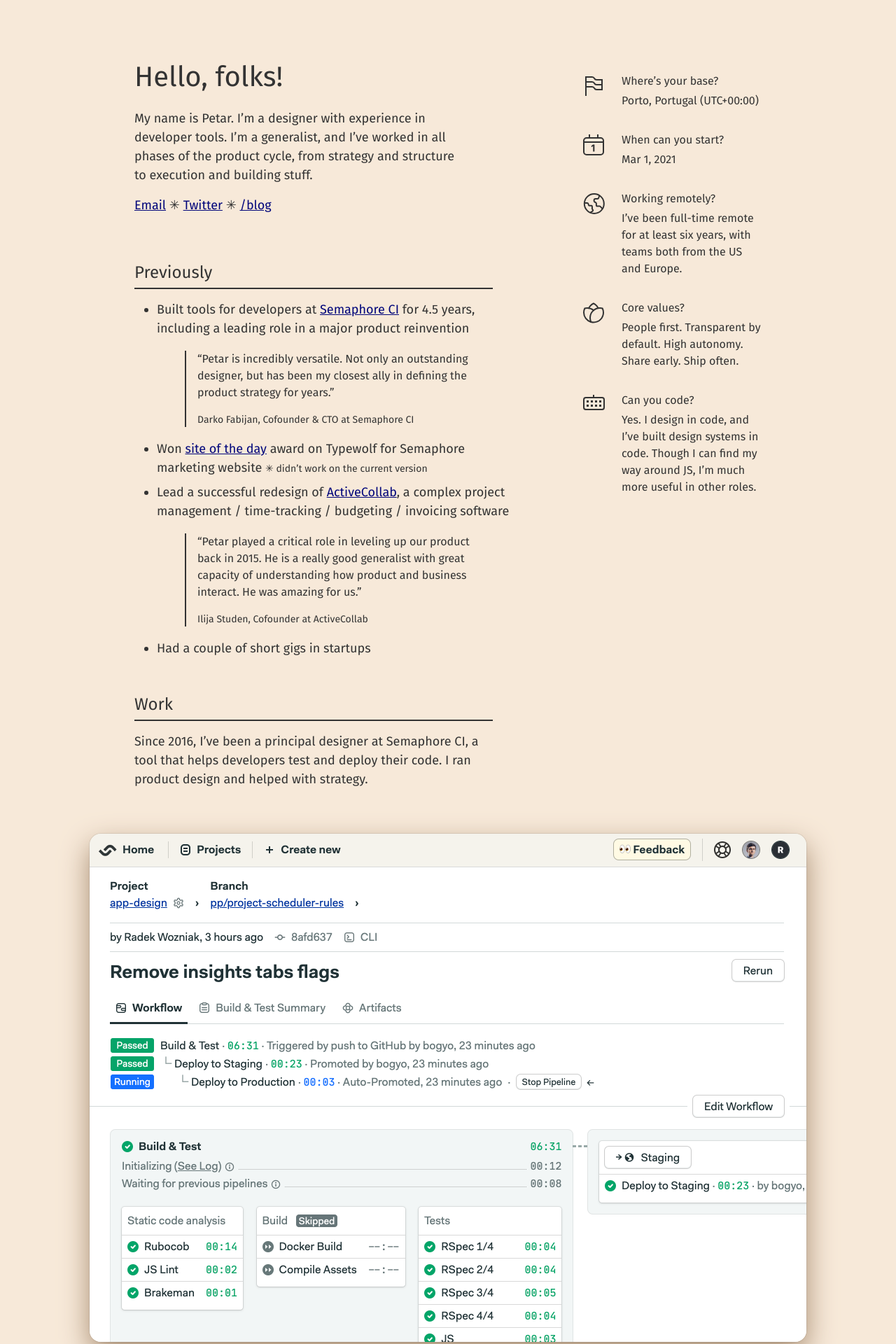
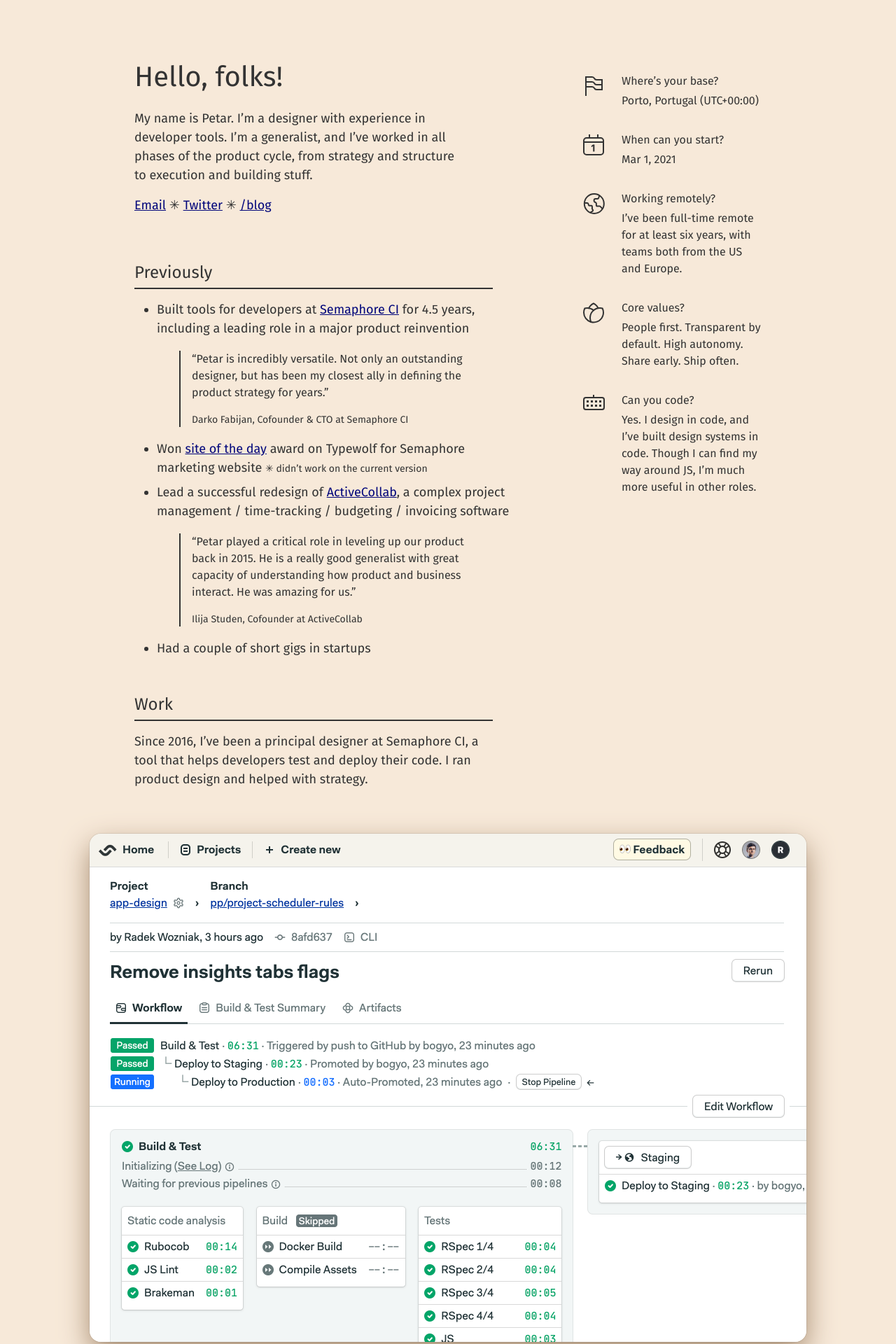
Before and after one commit to ropsii/ropsii.github.io, a Jekyll site: the page built from work.html, in a window 1280 px wide. Shown: the top 1920 px of the page at 70% size. Built offline with Jekyll 4.4.1, drawn with Linux system fonts in a browser that asks for light colours.

Commit message:
Tweak padding in testimonials

```diff
--- a/_layouts/work.html
+++ b/_layouts/work.html
@@ -47,7 +47,7 @@
                                 <h2 class="f3 f2-m normal mb2 bb bw1 pb1 mb3 mw6-m">Previously</h2>
                                 <ul class="f5 f4-m pl4 mt1 ml0 measure-m">
                                     <li class="mv2">Built tools for developers at <a href="https://semaphoreci.com">Semaphore CI</a> for 4.5 years, including a leading role in a major product reinvention
-                                        <blockquote class="bl bw1 pl3">
+                                        <blockquote class="bl bw1 pl3 ml0 ml3-ns ml4-l">
                                             <p class="f5">“Petar is incredibly versatile. Not only an outstanding designer, but has been my closest ally in defining the product strategy for years.”</p>
                                             <p class="f6">Darko Fabijan, Cofounder & CTO at Semaphore CI</p>
                                         </blockquote>
@@ -55,7 +55,7 @@
                                     </li>
                                     <li class="mv2">Won <a href="https://www.typewolf.com/site-of-the-day/semaphore">site of the day</a> award on Typewolf for Semaphore marketing website <span class="f6">✳ didn’t work on the current version</span></li>
                                     <li class="mv2">Lead a successful redesign of <a href="https://activecollab.com/">ActiveCollab</a>, a complex project management / time-tracking / budgeting / invoicing software
-                                        <blockquote class="bl bw1 pl3">
+                                        <blockquote class="bl bw1 pl3 ml0 ml3-ns ml4-l">
                                             <p class="f5">“Petar played a critical role in leveling up our product back in 2015. He is a really good generalist with great capacity of understanding how product and business interact. He was amazing for us.”</p>
                                             <p class="f6">Ilija Studen, Cofounder at ActiveCollab</p>
                                         </blockquote>
```
